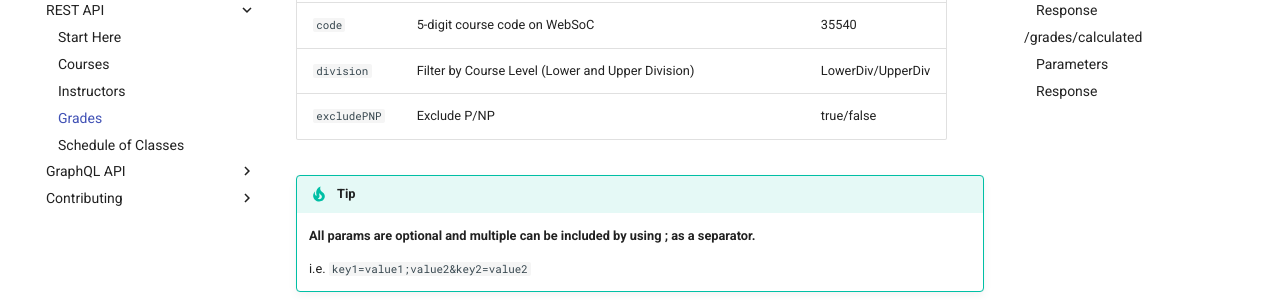
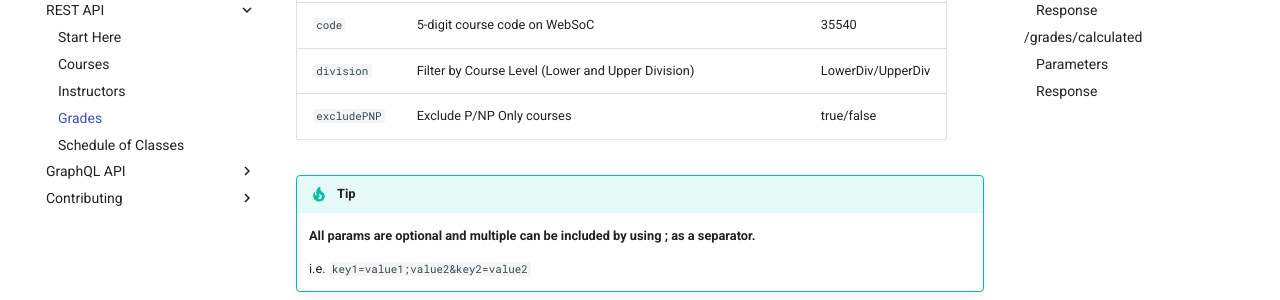
Before and after one commit to icssc/peterportal-public-api, an MkDocs documentation site: the page built from docs/REST-API/grades.md, in a window 1280 px wide and 900 px high, scrolled down 1448 px. Shown: the part 152-452 px from the top of the window. Built offline with MkDocs 1.6.1 and Material for MkDocs 9.7.7, drawn with Linux system fonts in a browser that asks for light colours; comment, search, counter and statistics services are not loaded.

Commit message:
Changed excludePNP in docs

```diff
--- a/docs/REST-API/grades.md
+++ b/docs/REST-API/grades.md
@@ -107,7 +107,7 @@ Try out one of these quick ways to play with our grades endpoints:
 | `number` | Course number | 32A |
 | `code` | 5-digit course code on WebSoC | 35540 |
 | `division` | Filter by Course Level (Lower and Upper Division) | LowerDiv/UpperDiv |
-| `excludePNP` | Exclude P/NP | true/false |
+| `excludePNP` | Exclude P/NP Only courses | true/false |
 
 
 !!! tip
```
